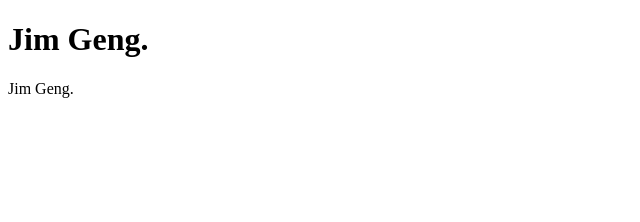
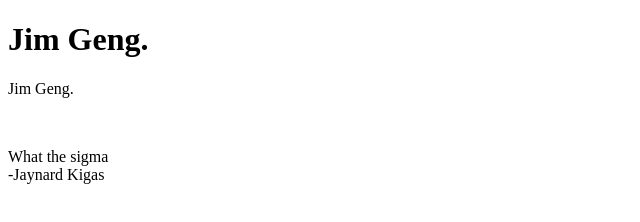
Before and after one commit to jimgeng/jimgeng.tech, a plain HTML site: page index.html in a window 1280 px wide. Shown: the whole page, without its empty margins (0-640 px from the left). Drawn offline with Linux system fonts and the light colour scheme.

Commit message:
add jaynard

```diff
--- a/index.html
+++ b/index.html
@@ -8,5 +8,7 @@
   <body>
     <h1>Jim Geng.</h1>
     <p>Jim Geng.</p>
+    <br />
+    <p>What the sigma<br />-Jaynard Kigas</p>
   </body>
 </html>
```
